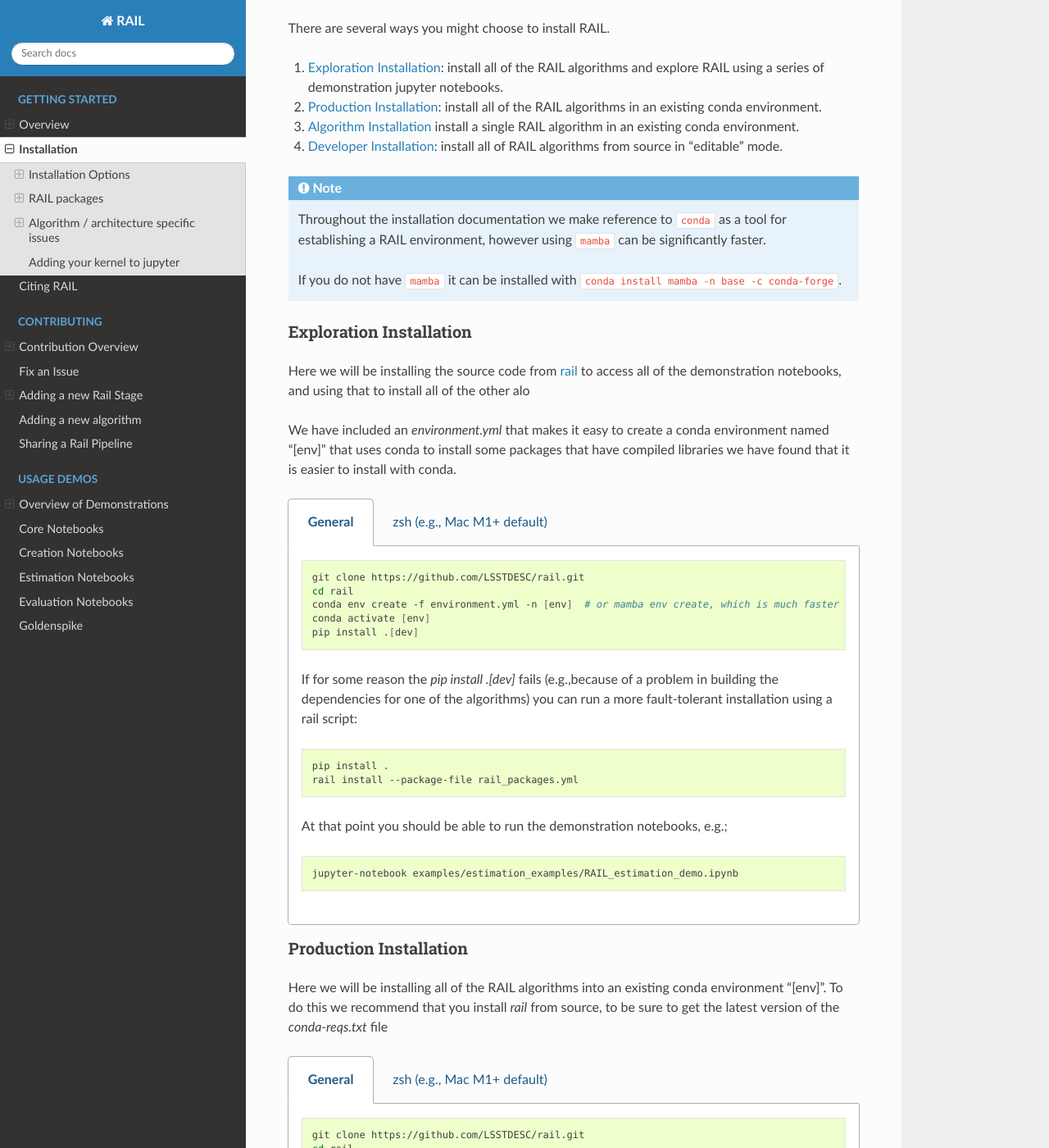
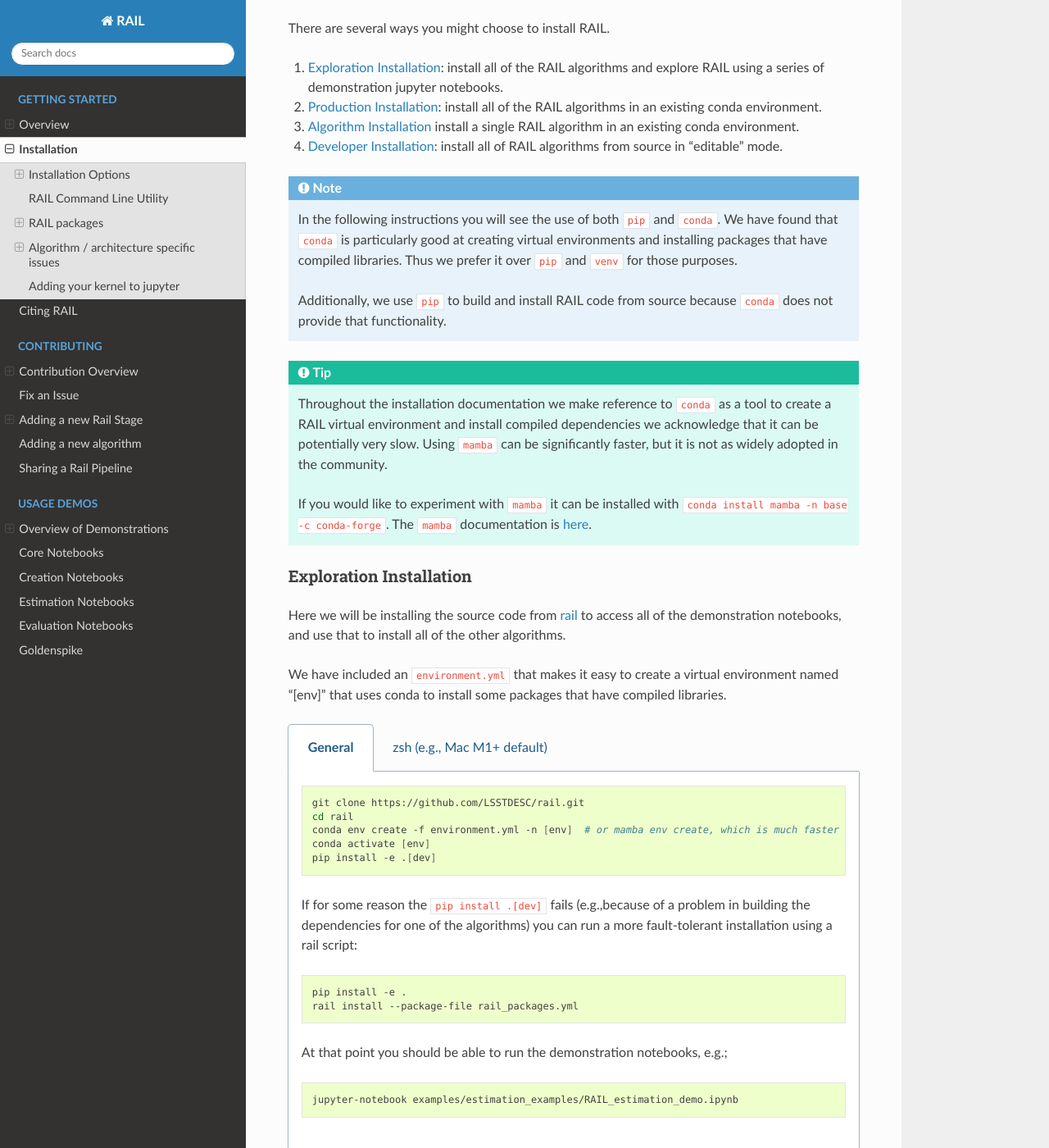
Before and after one commit to LSSTDESC/rail, a Sphinx documentation site: the page built from docs/source/installation.rst, in a window 1280 px wide and 1400 px high, scrolled down 463 px. Shown: the whole window at 82% size. Built offline with Sphinx 7.4.7 and the Read the Docs theme 2.0.0, drawn with Linux system fonts in a browser that asks for light colours; pages that are not in the unit, such as notebooks, are missing from menus; the version number could not be read and is left out; some of the changed text lies outside the part shown.

Commit message:
Adding more to the documentation for everything except the two NERSC points.

````diff
--- a/docs/source/installation.rst
+++ b/docs/source/installation.rst
@@ -17,21 +17,36 @@
 3. `Algorithm Installation`_  install a single RAIL algorithm in an existing conda environment.
 4. `Developer Installation`_: install all of RAIL algorithms from source in "editable" mode.
 
+
 .. note::
+    In the following instructions you will see the use of both ``pip`` and ``conda``.
+    We have found that ``conda`` is particularly good at creating virtual environments
+    and installing packages that have compiled libraries. Thus we prefer it over
+    ``pip`` and ``venv`` for those purposes.
+
+    Additionally, we use ``pip`` to build and install RAIL code from source because
+    ``conda`` does not provide that functionality.
+
+.. tip::
 
     Throughout the installation documentation we make reference to ``conda`` as
-    a tool for establishing a RAIL environment, however using ``mamba`` can be
-    significantly faster.
+    a tool to create a RAIL virtual environment and install compiled dependencies
+    we acknowledge that it can be potentially very slow. Using ``mamba`` can be
+    significantly faster, but it is not as widely adopted in the community.
 
-    If you do not have ``mamba`` it can be installed with
-    ``conda install mamba -n base -c conda-forge``.
+    If you would like to experiment with ``mamba`` it can be installed with
+    ``conda install mamba -n base -c conda-forge``. The ``mamba`` documentation
+    is `here <https://mamba.readthedocs.io/>`_.
 
 Exploration Installation
 ------------------------
 
-Here we will be installing the source code from `rail <https://github.com/LSSTDESC/rail>`_ to access all of the demonstration notebooks, and using that to install all of the other alo
+Here we will be installing the source code from `rail <https://github.com/LSSTDESC/rail>`_
+to access all of the demonstration notebooks, and use that to install all of the other algorithms.
 
-We have included an `environment.yml` that makes it easy to create a conda environment named "[env]" that uses conda to install some packages that have compiled libraries we have found that it is easier to install with conda.
+We have included an ``environment.yml`` that makes it easy to create a virtual
+environment named "[env]" that uses conda to install some packages that have
+compiled libraries.
 
 .. tabs::
 
@@ -43,14 +58,16 @@
           cd rail
           conda env create -f environment.yml -n [env]  # or mamba env create, which is much faster
           conda activate [env]
-          pip install .[dev]
+          pip install -e .[dev]
 
 
-      If for some reason the `pip install .[dev]` fails (e.g.,because of a problem in building the dependencies for one of the algorithms) you can run a more fault-tolerant installation using a rail script:
+      If for some reason the ``pip install .[dev]`` fails (e.g.,because of a problem
+      in building the dependencies for one of the algorithms) you can run a more
+      fault-tolerant installation using a rail script:
 
       .. code-block:: bash
 
-          pip install .
+          pip install -e .
           rail install --package-file rail_packages.yml
 
 
@@ -69,14 +86,16 @@
           cd rail
           conda env create -f environment.yml -n [env]  # or mamba env create, which is much faster
           conda activate [env]
-          pip install '.[dev]'
+          pip install -e '.[dev]'
 
 
-      If for some reason the `pip install '.[dev]'` fails (e.g.,because of a problem in building the dependencies for one of the algorithms) you can run a more fault-tolerant installation using a rail script:
+      If for some reason the ``pip install '.[dev]'`` fails (e.g.,because of a
+      problem in building the dependencies for one of the algorithms) you can run
+      a more fault-tolerant installation using a rail script:
 
       .. code-block:: bash
 
-          pip install .
+          pip install -e .
           rail install --package-file rail_packages.yml
 
 
@@ -90,7 +109,9 @@
 Production Installation
 -----------------------
 
-Here we will be installing all of the RAIL algorithms into an existing conda environment "[env]".  To do this we recommend that you install `rail` from source, to be sure to get the latest version of the `conda-reqs.txt` file
+Here we will be installing all of the RAIL algorithms into an existing virtual
+environment "[env]". To do this we recommend that you install ``rail`` from source,
+to be sure to get the latest version of the ``conda-reqs.txt`` file.
 
 .. tabs::
 
@@ -105,7 +126,9 @@
           pip install .[algos]
 
 
-      Again, if for some reason the `pip install .[algos]` fails (e.g.,because of a problem in building the dependencies for one of the algorithms) you can run a more fault-tolerant installation using a rail script:
+      Again, if for some reason the ``pip install .[algos]`` fails (e.g.,because
+      of a problem in building the dependencies for one of the algorithms) you
+      can run a more fault-tolerant installation using a rail script:
 
       .. code-block:: bash
 
@@ -124,7 +147,9 @@
           pip install '.[algos]'
 
 
-      Again, if for some reason the `pip install '.[algos]'` fails (e.g.,because of a problem in building the dependencies for one of the algorithms) you can run a more fault-tolerant installation using a rail script:
+      Again, if for some reason the `pip install '.[algos]'` fails (e.g.,because
+      of a problem in building the dependencies for one of the algorithms) you
+      can run a more fault-tolerant installation using a rail script:
 
       .. code-block:: bash
 
@@ -135,7 +160,8 @@
 Algorithm Installation
 ----------------------
 
-Here we will be a single RAIL algorithm (e.g., rail_som) into an existing conda environment "[env]".
+Here we will be installing a single RAIL algorithm (e.g., ``rail_som``) into an
+existing virtual environment "[env]".
 
 .. tabs::
 
@@ -147,14 +173,18 @@
           pip install pz-rail-som  # (note the name change)
 
 
-      Again, if for some reason that fails because of conflicting dependencies, then adding the dependencies with compiled libraries via conda might fix the issue.  We have included `conda-reqs.txt` file in each RAIL algorithm's repository to specify the dependencies of that algorithm that might best be installed using conda.
+      Again, if for some reason that fails because of conflicting dependencies,
+      then adding the dependencies with compiled libraries via conda might fix
+      the issue.  We have included ``conda-reqs.txt`` file in each RAIL algorithm's
+      repository to specify the dependencies of that algorithm that might best
+      be installed using conda.
 
       .. code-block:: bash
 
           git clone https://github.com/LSSTDESC/rail_som.git
           cd rail_som
           conda install -n [env] -c conda-forge --file conda-reqs.txt
-          pip install .
+          pip install -e .
 
 
    .. group-tab:: zsh (e.g., Mac M1+ default)
@@ -165,22 +195,30 @@
           pip install pz-rail-som  # (note the name change)
 
 
-      Again, if for some reason that fails because of conflicting dependencies, then adding the dependencies with compiled libraries via conda might fix the issue.  We have included `conda-reqs.txt` file in each RAIL algorithm's repository to specify the dependencies of that algorithm that might best be installed using conda.
+      Again, if for some reason that fails because of conflicting dependencies,
+      then adding the dependencies with compiled libraries via conda might fix
+      the issue. We have included ``conda-reqs.txt`` file in each RAIL algorithm's
+      repository to specify the dependencies of that algorithm that might best
+      be installed using conda.
 
       .. code-block:: bash
 
           git clone https://github.com/LSSTDESC/rail_som.git
           cd rail_som
           conda install -n [env] -c conda-forge --file conda-reqs.txt
-          pip install .
+          pip install -e .
 
 
 Developer Installation
 ----------------------
 
-Here we will be installing the source code from `rail <https://github.com/LSSTDESC/rail>`_ to access all of the demonstration notebooks, and using that to install all of the other alo
+Here we will be installing the source code from `rail <https://github.com/LSSTDESC/rail>`_
+to access all of the demonstration notebooks, and using that to install all of the other
+algorithms.
 
-We have included an `environment.yml` that makes it easy to create a conda environment named "[env]" that uses conda to install some packages that have compiled libraries we have found that it is easier to install with conda.
+We have included an ``environment.yml`` that makes it easy to create a virtual
+environment named "[env]" that uses conda to install some packages that have
+compiled libraries.
 
 .. tabs::
 
@@ -209,13 +247,22 @@
           rail clone-source --package-file rail_packages.yml
           rail install --package-file rail_packages.yml --from-source
 
-To update all your rail packages, use the command line tool in the [env]:
 
-```
-rail update-source --package-file rail_packages.yml
-```
-from the root of rail.
+RAIL Command Line Utility
+=========================
 
+RAIL provides a command line utility to help with installation and maintenance of RAIL.
+The command line utility is called ``rail``.
+You can see the available commands by running ``rail --help``.
+
+The most useful commands are:
+
+- ``rail install``: install RAIL packages from pypi or from source.
+- ``rail update-source``: update RAIL packages from source.
+
+.. tip::
+    To update all your rail packages, in the current environment, use:
+    ``rail update-source --package-file rail_packages.yml`` from the root of rail.
 
 
 RAIL packages
@@ -275,7 +322,13 @@
     pip install -e .[all] # (or pip install -e '.[all]' if you are using zsh, note the single quotes).
 
 
-If you only want to install the dependencies for a specific piece of RAIL, you can change the install option. E.g. to install only the dependencies for the Creation Module or the Estimation Module, run `pip install .[creation]` or `pip install .[estimation]` respectively. For other install options, look at the keys for the `extras_require` dictionary at the top of `setup.py`.
+If you only want to install the dependencies for a specific piece of RAIL, you
+can change the install option. E.g. to install only the dependencies for the
+Creation Module or the Estimation Module, run ``pip install .[creation]`` or
+``pip install .[estimation]`` respectively.
+
+For other install options, look at the keys for the ``extras_require`` dictionary
+at the top of ``setup.py``.
 
 
 
@@ -305,9 +358,9 @@
 
           pip install pz-rail-delight
 
-      However, the particular estimator `Delight` is built with `Cython` and uses `openmp`.  Mac has dropped native support for `openmp`, which will likely cause problems when trying to run the `DelightEstimator` estimation code in RAIL.  See the notes below for instructions on installing Delight if you wish to use this particular estimator.
+      However, the particular estimator ``Delight`` is built with ``Cython`` and uses ``openmp``.  Mac has dropped native support for ``openmp``, which will likely cause problems when trying to run the ``DelightEstimator`` estimation code in RAIL.  See the notes below for instructions on installing Delight if you wish to use this particular estimator.
 
-      If you are installing RAIL on a Mac, as noted above the `DelightEstimator` estimator requires that your machine's `gcc` be set up to work with `openmp`. If you are installing on a Mac and do not plan on using `DelightEstimator`, then you can simply install RAIL with `pip install .[base]` rather than `pip install .[all]`, which will skip the Delight package.  If you are on a Mac and *do* expect to run `DelightEstimator`, then follow the instructions `here <https://github.com/LSSTDESC/Delight/blob/master/Mac_installation.md>`_ to install Delight before running `pip install .[all]`.
+      If you are installing RAIL on a Mac, as noted above the ``DelightEstimator`` estimator requires that your machine's ``gcc`` be set up to work with ``openmp``. If you are installing on a Mac and do not plan on using ``DelightEstimator``, then you can simply install RAIL with ``pip install .[base]`` rather than ``pip install .[all]``, which will skip the Delight package.  If you are on a Mac and *do* expect to run ``DelightEstimator``, then follow the instructions `here <https://github.com/LSSTDESC/Delight/blob/master/Mac_installation.md>`_ to install Delight before running ``pip install .[all]``.
 
 
 Installing FlexZBoost
@@ -321,8 +374,8 @@
 
 But if you run into problems you might need to:
 
-- install `xgboost` with the command `pip install xgboost==0.90.0`
-- install FlexCode with `pip install FlexCode[all]`
+- install ``xgboost`` with the command ``pip install xgboost==0.90.0``
+- install FlexCode with ``pip install FlexCode[all]``
 
 
 Installing bpz_lite
@@ -336,9 +389,9 @@
 
 But if you run into problems you might need to:
 
-- cd to a directory where you wish to clone the DESC_BPZ package and run `git clone https://github.com/LSSTDESC/DESC_BPZ.git`
-- cd to the DESC_BPZ directory and run `python setup.py install` (add `--user` if you are on a shared system such as NERSC)
-- try `pip install pz-rail-bpz` again.
+- cd to a directory where you wish to clone the DESC_BPZ package and run ``git clone https://github.com/LSSTDESC/DESC_BPZ.git``
+- cd to the DESC_BPZ directory and run ``python setup.py install`` (add ``--user`` if you are on a shared system such as NERSC)
+- try ``pip install pz-rail-bpz`` again.
 
 
 Using GPU-optimization for pzflow
@@ -347,17 +400,31 @@
 Note that the Creation Module depends on pzflow, which has an optional GPU-compatible installation.
 For instructions, see the `pzflow Github repo <https://github.com/jfcrenshaw/pzflow/>`_.
 
-On some systems that are slightly out of date, e.g. an older version of python's `setuptools`, there can be some problems installing packages hosted on GitHub rather than PyPi.  We recommend that you update your system; however, some users have still reported problems with installation of subpackages necessary for `flexzboost` and `bpz_lite`.  If this occurs, try the following procedure:
+On some systems that are slightly out of date, e.g. an older version of python's
+``setuptools``, there can be some problems installing packages hosted on GitHub
+rather than PyPi.
+We recommend that you update your system; however, some users have still reported
+problems with installation of subpackages necessary for ``flexzboost`` and ``bpz_lite``.
+If this occurs, try the following procedure:
 
-Once you have installed RAIL, you can import the package (via `import rail`) in any of your scripts and notebooks.
-For examples demonstrating how to use the different pieces, see the notebooks in the `examples/` directory.
+Once you have installed RAIL, you can import the package (via ``import rail``)
+in any of your scripts and notebooks.
+For examples demonstrating how to use the different pieces, see the notebooks in
+the ``examples/`` directory.
 
 
 Adding your kernel to jupyter
 =============================
-If you want to use the kernel that you have just created to run RAIL example demos, then you may need to explicitly add an ipython kernel.  You may need to first install ipykernel with `conda install ipykernel`.  You can do then add your kernel with the following command, making sure that you have the conda environment that you wish to add activated.  From your environment, execute the command:
-`python -m ipykernel install --user --name [nametocallnewkernel]`
-(you may or may not need to prepend `sudo` depending on your permissions).  When you next start up Jupyter you should see a kernel with your new name as an option, including using the Jupyter interface at NERSC.
+If you want to use the kernel that you have just created to run RAIL example demos,
+then you may need to explicitly add an ipython kernel.
+You may need to first install ipykernel with ``conda install ipykernel``.
+You can then add your kernel with the following command, making sure that you
+have the conda environment that you wish to add activated.
+From your environment, execute the command:
+``python -m ipykernel install --user --name [name_to_call_new_kernel]``
+(you may or may not need to prepend ``sudo`` depending on your permissions).
+When you next start up Jupyter you should see a kernel with your new name as an
+option, including using the Jupyter interface at NERSC.
 
 
 ..  LocalWords:  jupyter environment.yml rail_packages.yml pypi numpy
````
